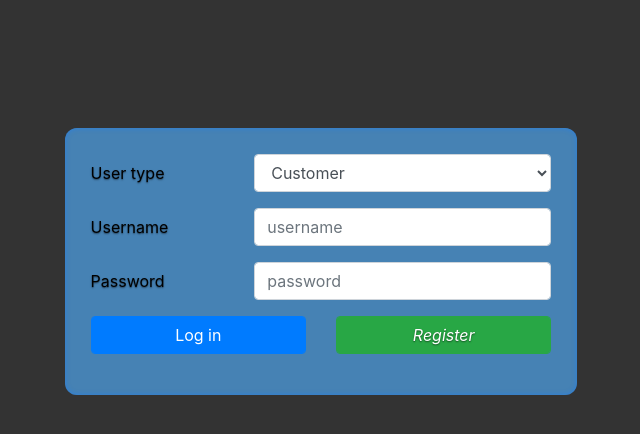
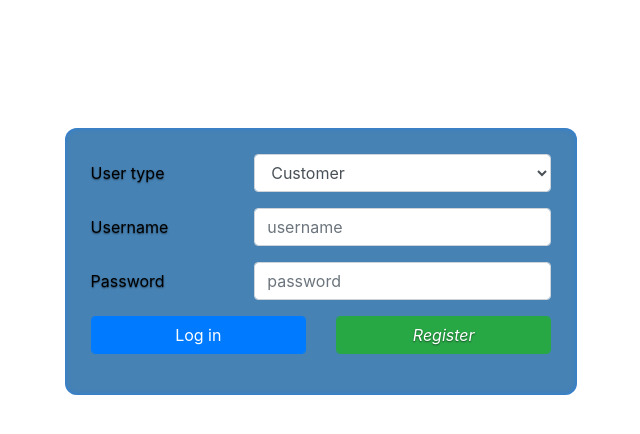
Before and after one commit to ccsoloist/cs5610-summer1-2018-project-client, a React (Create React App) app: page /login in a window 1280 px wide. Shown: the top 434 px of the page, without its empty margins (319-959 px from the left). Built offline with nearby package versions, Linux system fonts and the light colour scheme.

Commit message:
use white color, first commit

```diff
--- a/src/styles/index.css
+++ b/src/styles/index.css
@@ -1,7 +1,7 @@
 html,
 body {
     height: 100%;
-    background-color: #333;
+    /*background-color: #333;*/
     /*background-color: aliceblue;*/
 }
 
```
